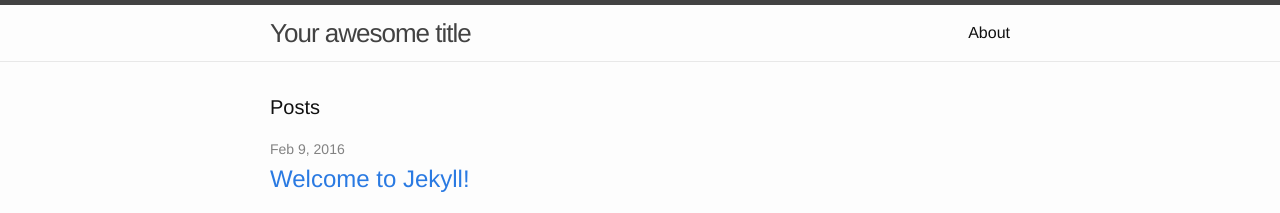
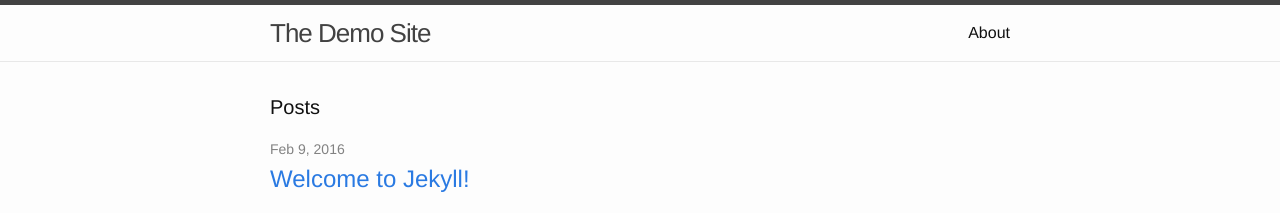
Before and after one commit to jweaver60/cloudcannon, a Jekyll site: the page built from index.html, in a window 1280 px wide. Shown: the top 213 px of the page. Built offline with Jekyll 4.4.1, drawn with Linux system fonts in a browser that asks for light colours.

Commit message:
Updated '/_includes/header.html' via CloudCannon

```diff
--- a/_includes/header.html
+++ b/_includes/header.html
@@ -2,14 +2,14 @@
 
   <div class="wrapper">
 
-    <a class="site-title editable" href="{{ site.baseurl }}/">{{ site.title }}</a>
+    <a class="site-title editable" href="{{ site.baseurl }}/">The Demo Site</a>
 
     <nav class="site-nav">
       <a href="#" class="menu-icon">
-        <svg viewBox="0 0 18 15">
-          <path fill="#424242" d="M18,1.484c0,0.82-0.665,1.484-1.484,1.484H1.484C0.665,2.969,0,2.304,0,1.484l0,0C0,0.665,0.665,0,1.484,0 h15.031C17.335,0,18,0.665,18,1.484L18,1.484z"/>
-          <path fill="#424242" d="M18,7.516C18,8.335,17.335,9,16.516,9H1.484C0.665,9,0,8.335,0,7.516l0,0c0-0.82,0.665-1.484,1.484-1.484 h15.031C17.335,6.031,18,6.696,18,7.516L18,7.516z"/>
-          <path fill="#424242" d="M18,13.516C18,14.335,17.335,15,16.516,15H1.484C0.665,15,0,14.335,0,13.516l0,0 c0-0.82,0.665-1.484,1.484-1.484h15.031C17.335,12.031,18,12.696,18,13.516L18,13.516z"/>
+        <svg viewbox="0 0 18 15">
+          <path fill="#424242" d="M18,1.484c0,0.82-0.665,1.484-1.484,1.484H1.484C0.665,2.969,0,2.304,0,1.484l0,0C0,0.665,0.665,0,1.484,0 h15.031C17.335,0,18,0.665,18,1.484L18,1.484z" />
+          <path fill="#424242" d="M18,7.516C18,8.335,17.335,9,16.516,9H1.484C0.665,9,0,8.335,0,7.516l0,0c0-0.82,0.665-1.484,1.484-1.484 h15.031C17.335,6.031,18,6.696,18,7.516L18,7.516z" />
+          <path fill="#424242" d="M18,13.516C18,14.335,17.335,15,16.516,15H1.484C0.665,15,0,14.335,0,13.516l0,0 c0-0.82,0.665-1.484,1.484-1.484h15.031C17.335,12.031,18,12.696,18,13.516L18,13.516z" />
         </svg>
       </a>
 
```
